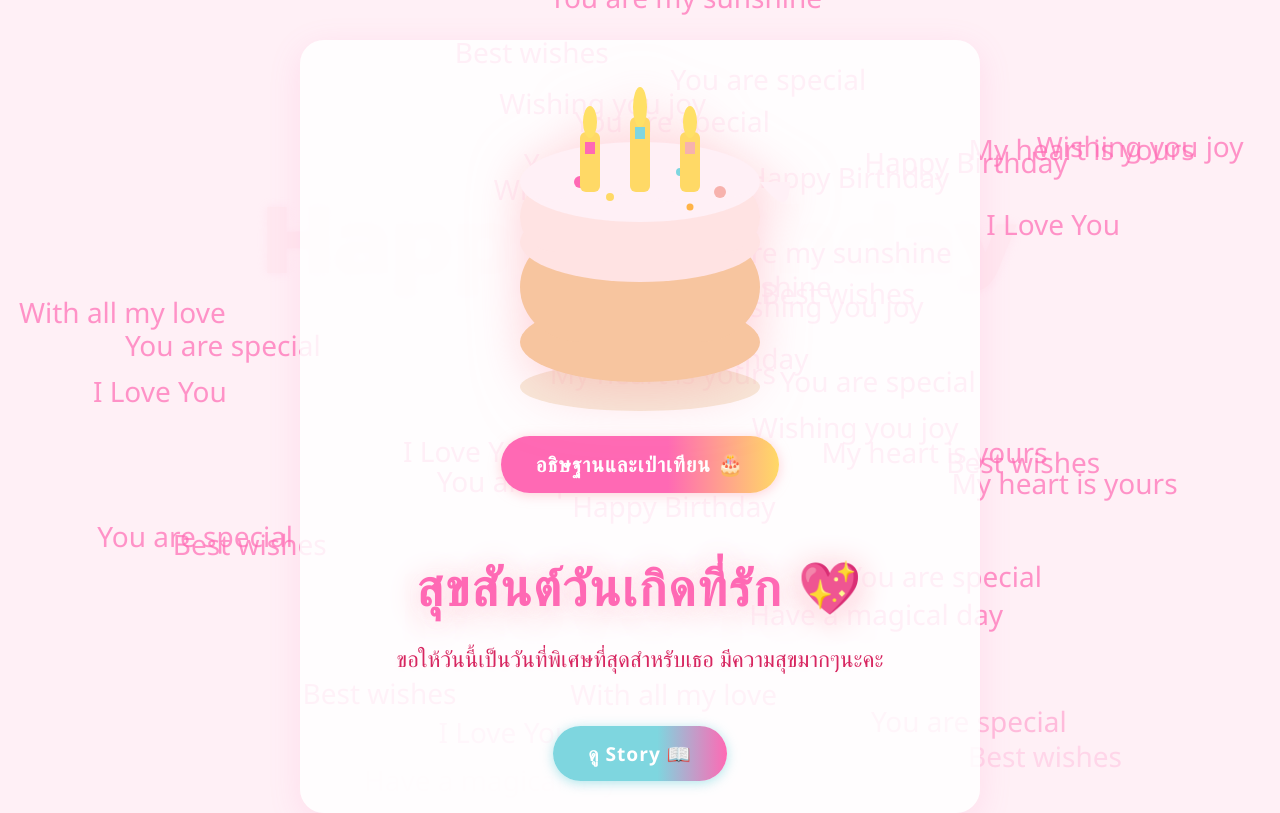
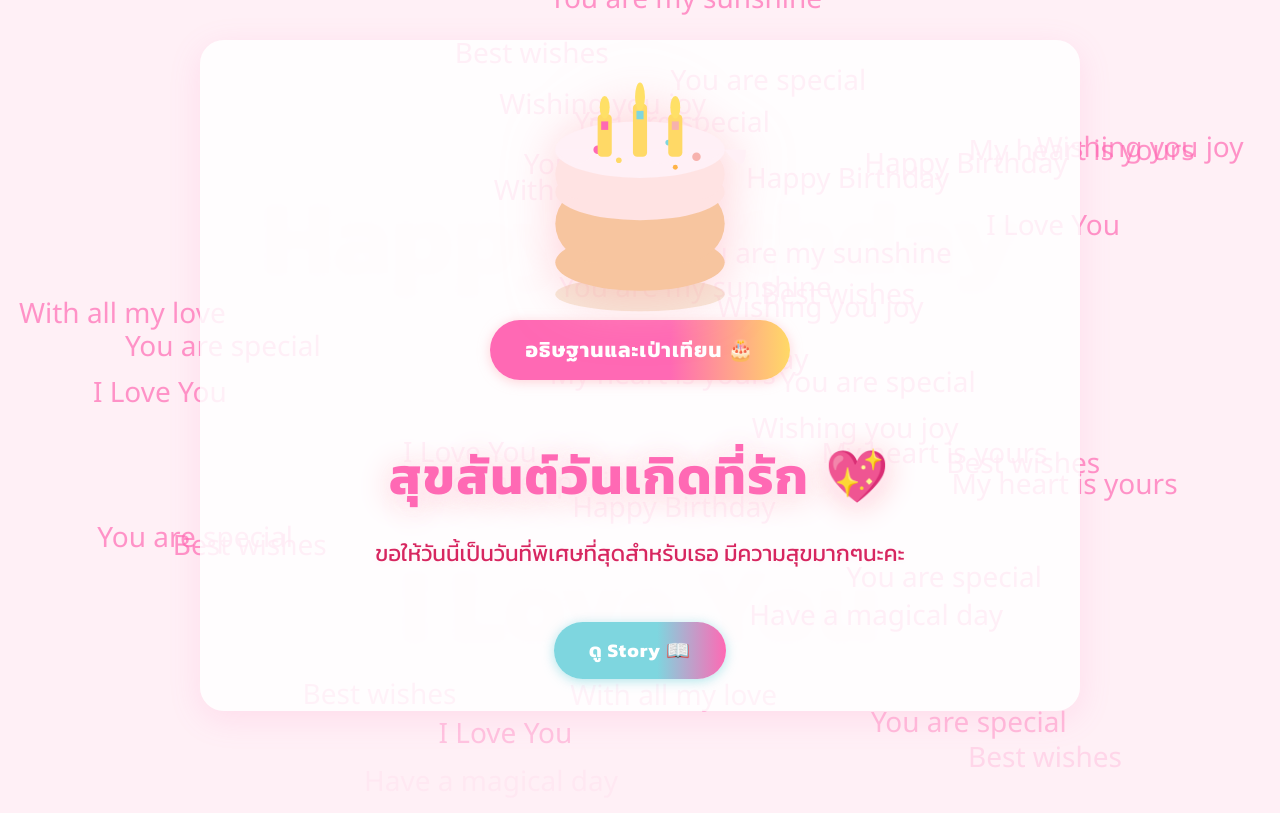
Before and after one commit to Sittinon2501/mylove, an Angular app: page / in a window 1280 px wide. Built offline with nearby package versions, Linux system fonts and the light colour scheme.

Commit message:
Refactor CSS: Update font-family to prioritize 'Kanit' and adjust max-width for better layout consistency

```diff
--- a/src/app/home/home.component.css
+++ b/src/app/home/home.component.css
@@ -1,8 +1,10 @@
+@import url('https://fonts.googleapis.com/css2?family=Dancing+Script:wght@700&family=Kanit:wght@400;700&display=swap');
+
 body, html {
   margin: 0;
   padding: 0;
   height: 100%;
-  font-family: 'Segoe UI', sans-serif;
+  font-family: 'Kanit', 'Segoe UI', sans-serif;
   background: #fff0f6;
   overflow: hidden;
   display: flex;
@@ -60,7 +62,7 @@ body, html {
   left: 0;
   right: 0;
   /* top: unset; */
-  max-width: 600px;
+  max-width: 800px;
   width: 100%;
   background: rgba(255,255,255,0.85);
   border-radius: 24px;
@@ -76,7 +78,7 @@ body, html {
 }
 
 .main-content h1 {
-  font-family: cursive, 'Segoe UI', sans-serif;
+  font-family: 'Dancing Script', cursive, 'Kanit', sans-serif;
   font-size: 3.2rem;
   color: #ff69b4;
   margin-bottom: 1rem;
@@ -92,7 +94,7 @@ body, html {
 }
 
 .main-content p {
-  font-family: 'Segoe UI', sans-serif;
+  font-family: 'Kanit', 'Segoe UI', sans-serif;
   font-size: 1.4rem;
   color: #d72660;
   margin-bottom: 2rem;
@@ -179,7 +181,7 @@ body, html {
   margin: 0 auto 1.5rem auto;
   padding: 0.9rem 2.2rem;
   font-size: 1.3rem;
-  font-family: 'Segoe UI', sans-serif;
+  font-family: 'Kanit', 'Segoe UI', sans-serif;
   color: #fff;
   background: linear-gradient(90deg, #ff69b4 60%, #ffd966 100%);
   border: none;
@@ -200,7 +202,7 @@ body, html {
   margin: 1.2rem auto 0 auto;
   padding: 0.9rem 2.2rem;
   font-size: 1.2rem;
-  font-family: 'Segoe UI', sans-serif;
+  font-family: 'Kanit', 'Segoe UI', sans-serif;
   color: #fff;
   background: linear-gradient(90deg, #7ed6df 60%, #ff69b4 100%);
   border: none;
@@ -254,7 +256,7 @@ body, html {
 }
 
 .wish-popup h2 {
-  font-family: cursive, 'Segoe UI', sans-serif;
+  font-family: 'Dancing Script', cursive, 'Kanit', sans-serif;
   color: #ff69b4;
   font-size: 2.3rem;
   margin-bottom: 1.2rem;
@@ -270,7 +272,7 @@ body, html {
 }
 
 .wish-popup p {
-  font-family: 'Segoe UI', sans-serif;
+  font-family: 'Kanit', 'Segoe UI', sans-serif;
   color: #d72660;
   font-size: 1.25rem;
   margin-bottom: 2.2rem;
@@ -282,7 +284,7 @@ body, html {
 .close-btn {
   padding: 0.8rem 2.2rem;
   font-size: 1.15rem;
-  font-family: 'Segoe UI', sans-serif;
+  font-family: 'Kanit', 'Segoe UI', sans-serif;
   color: #fff;
   background: linear-gradient(90deg, #ff69b4 60%, #ffd966 100%);
   border: none;
--- a/src/app/home/home.component.html
+++ b/src/app/home/home.component.html
@@ -5,8 +5,8 @@
 <canvas id="letterRain"></canvas>
 <div class="main-content">
   <!-- Animated Birthday Cake SVG -->
-  <div class="cake-container">
-    <svg class="birthday-cake-animated" viewBox="0 0 440 340" width="440" height="340">
+  <div class="cake-container" style="margin-bottom: 0.5rem;">
+    <svg class="birthday-cake-animated" viewBox="0 0 440 340" width="340" height="240" style="max-width:340px;max-height:240px;">
       <!-- Cake shadow -->
       <ellipse cx="220" cy="315" rx="120" ry="24" fill="#e0a96d" opacity="0.25"/>
       <!-- Cake base (bottom layer) -->
```
